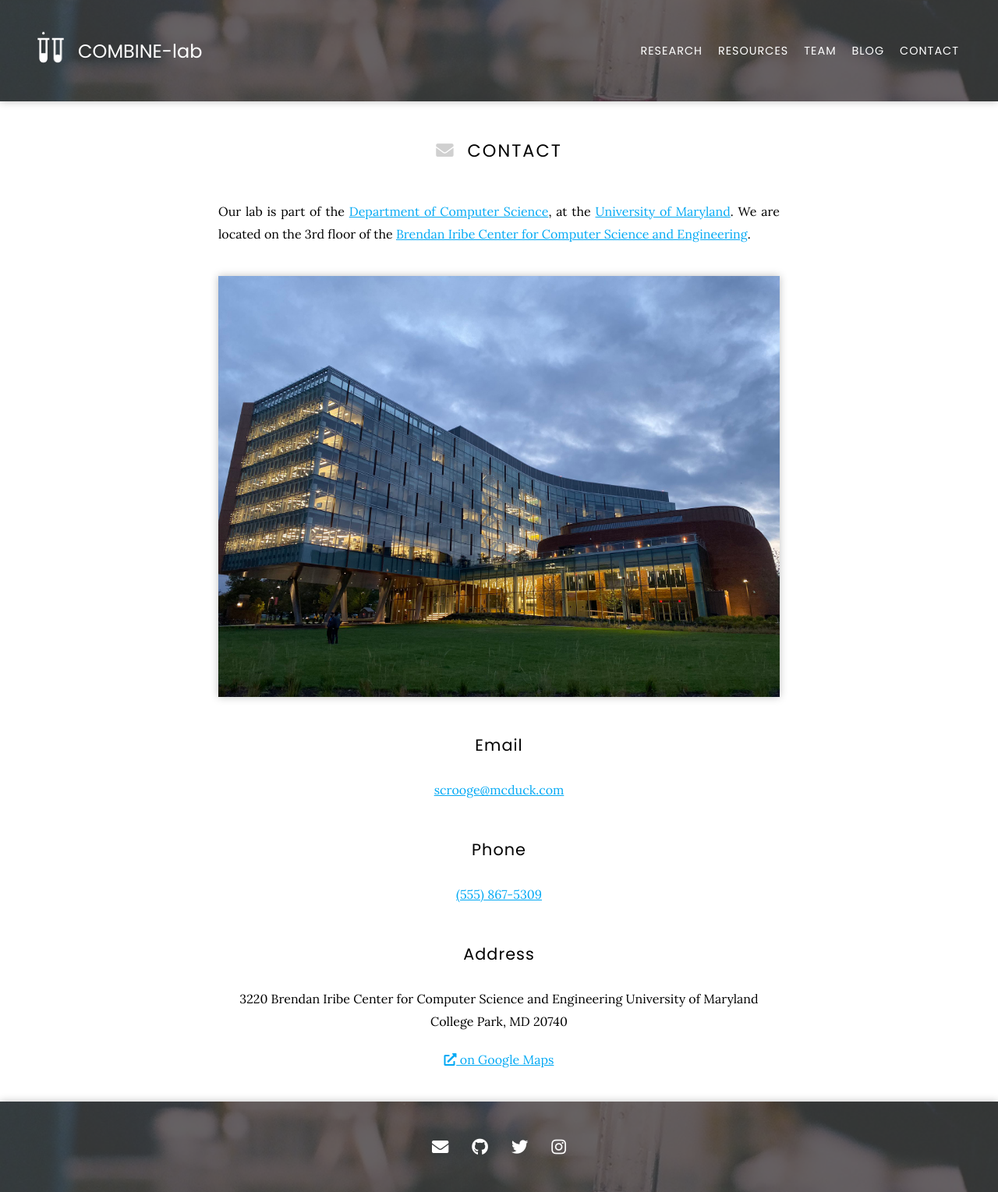
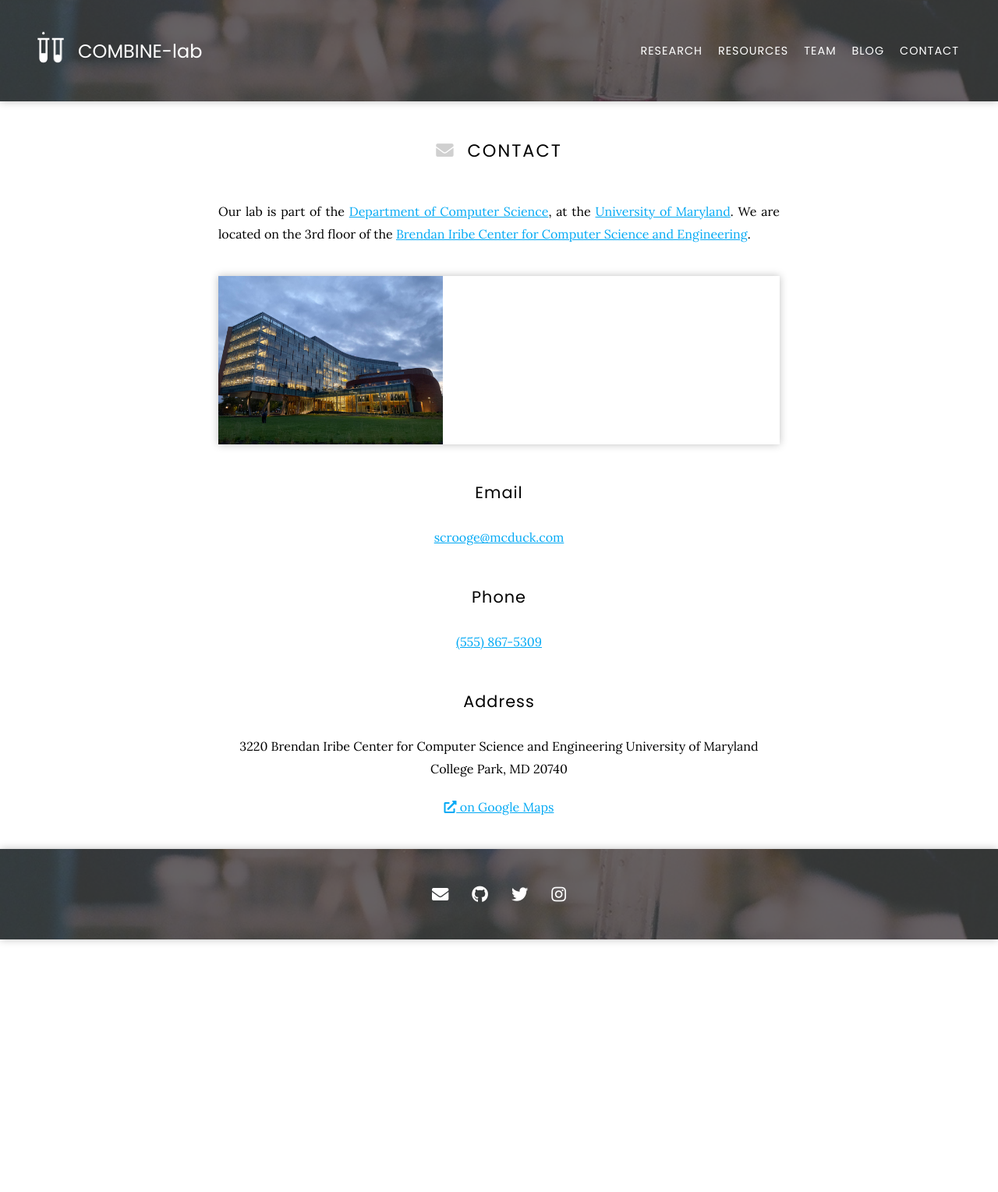
Before and after one commit to COMBINE-lab/combine-lab.github.io, a Jekyll site: the page built from contact/index.md, in a window 1280 px wide. Shown: the whole page at 78% size. Built offline with Jekyll 4.4.1, drawn with Linux system fonts in a browser that asks for light colours; nearby versions of some CDN libraries.

Commit message:
Update index.md

```diff
--- a/contact/index.md
+++ b/contact/index.md
@@ -7,7 +7,7 @@ title: Contact
 Our lab is part of the [Department of Computer Science](https://www.cs.umd.edu/), at the [University of Maryland](https://www.umd.edu).
 We are located on the 3rd floor of the [Brendan Iribe Center for Computer Science and Engineering](https://iribe.umd.edu/).
 
-{% include figure.html image="images/iribe.jpg" width="100%" %}
+{% include figure.html image="images/iribe.jpg" width="40%" %}
 
 ## Email
 
```
